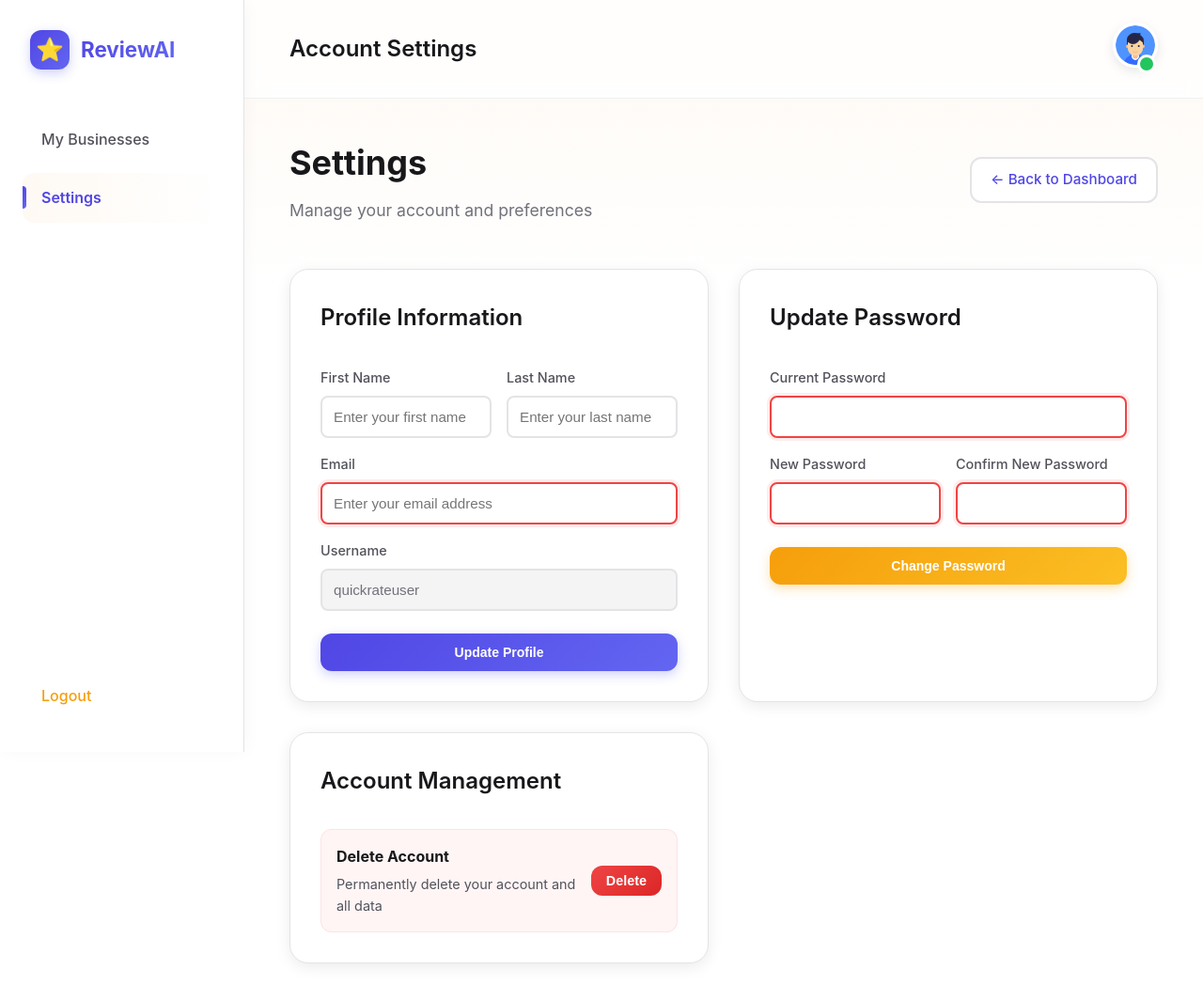
After one commit to zohirhamid/reviewbud, a Django app: page /settings/ in a window 1280 px wide. The commit adds this page. Shown: the whole page at 94% size. Run offline with Django 5.2, Linux system fonts and the light colour scheme; a user stored in the database is signed in.

Commit message:
feat: Add user settings page and refactor sidebar
- Complete settings page with profile/password/account management

- implement a reusable sidebar

- Added Form validation for signup form

First major feature complete

```diff
--- a/businesses/forms.py
+++ b/businesses/forms.py
@@ -1,14 +1,19 @@
 from django import forms
 from django.contrib.auth import authenticate
 from .models import User, Business, CustomerReview
+from django.contrib.auth.forms import PasswordChangeForm
+from django.contrib.auth.models import User
+from django.contrib.auth import get_user_model
 
+User = get_user_model()
 
+# Your existing form (keep exactly as is):
 class SignupForm(forms.ModelForm):
     password = forms.CharField(widget=forms.PasswordInput)
     password_confirm = forms.CharField(widget=forms.PasswordInput, label="Confirm Password")
 
     class Meta:
-        model = User
+        model = User  # ← This now references your custom User
         fields = ['username', 'email', 'password']
 
     # checks if 2 password fields match
@@ -21,7 +26,6 @@ class SignupForm(forms.ModelForm):
             raise forms.ValidationError("Passwords don't match")
 
         return cleaned_data
-
 class LoginForm(forms.Form):
     username = forms.CharField(max_length=150)
     password = forms.CharField(widget=forms.PasswordInput)
@@ -63,3 +67,23 @@ class CustomerReviewForm(forms.ModelForm):
             'feedback': forms.Textarea(attrs={'rows': 4, 'placeholder': 'Tell us about your experience...'}),
             'customer_name': forms.TextInput(attrs={'placeholder': 'Your name (optional)'})
         }
+
+class ProfileForm(forms.ModelForm):
+    class Meta:
+        model = User
+        fields = ['first_name', 'last_name', 'email']
+        widgets = {
+            'first_name': forms.TextInput(attrs={
+                'placeholder': 'Enter your first name'
+            }),
+            'last_name': forms.TextInput(attrs={
+                'placeholder': 'Enter your last name'
+            }),
+            'email': forms.EmailInput(attrs={
+                'placeholder': 'Enter your email address'
+            }),
+        }
+
+    def __init__(self, *args, **kwargs):
+        super().__init__(*args, **kwargs)
+        self.fields['email'].required = True
--- a/businesses/urls.py
+++ b/businesses/urls.py
@@ -1,3 +1,4 @@
+# businesses/urls.py
 from django.urls import path
 from . import views
 
@@ -16,7 +17,10 @@ urlpatterns = [
     path('login/', views.login_view, name='login'),
     path('logout/', views.logout_view, name='logout'),
 
-    # qr code
+    # QR code
     path('qr_code/<uuid:token>/', views.qr_code, name='qr_code'),
     path('create-qrcode/<str:token>/', views.create_qr_code_page, name='create_qr_code'),
+
+    # settings
+    path('settings/', views.settings_view, name='settings'),
 ]
--- a/businesses/views.py
+++ b/businesses/views.py
@@ -3,12 +3,18 @@ from django.shortcuts import get_object_or_404, redirect, render
 from businesses.forms import SignupForm
 from businesses.models import Business, ReviewLink, CustomerReview
 from django.contrib.auth import authenticate, login, logout
-from .forms import LoginForm, SignupForm, BusinessForm, CustomerReviewForm
+from .forms import LoginForm, SignupForm, BusinessForm, CustomerReviewForm, ProfileForm
 from django.conf import settings
 from django.contrib import messages
 import qrcode
 from io import BytesIO
 from django.contrib.auth.decorators import login_required
+from django.contrib.auth.forms import PasswordChangeForm
+from django.contrib.auth import update_session_auth_hash
+from django.contrib.auth.forms import PasswordChangeForm
+from django.contrib.auth import authenticate, login, logout, update_session_auth_hash
+from django.contrib.auth.models import User
+from .forms import LoginForm, SignupForm, BusinessForm, CustomerReviewForm, ProfileForm
 
 def landing_page(request):
     if request.user.is_authenticated:
@@ -23,7 +29,14 @@ def signup_view(request):
             user = form.save(commit=False)
             user.set_password(form.cleaned_data['password'])
             user.save()
-            login(request, user)
+
+            # Authenticate first to set the backend, then login
+            authenticated_user = authenticate(
+                request,
+                username=user.username,
+                password=form.cleaned_data['password']
+            )
+            login(request, authenticated_user)
             return redirect('businesses:dashboard')
     else:
         form = SignupForm()
@@ -172,3 +185,53 @@ def qr_code(request, token):
     buffer.seek(0)
 
     return HttpResponse(buffer.getvalue(), content_type="image/png")
+
+# Settings page
+@login_required
+def settings_view(request):
+    profile_form = ProfileForm(instance=request.user)
+    password_form = PasswordChangeForm(request.user)
+
+    # Check if user has a password (for Google OAuth users)
+    has_password = request.user.has_usable_password()
+
+    if request.method == 'POST':
+        action = request.GET.get('action')
+
+        if action == 'profile':
+            profile_form = ProfileForm(request.POST, instance=request.user)
+            if profile_form.is_valid():
+                profile_form.save()
+                messages.success(request, 'Profile updated successfully!')
+                return redirect('businesses:settings')
+            else:
+                messages.error(request, 'Please correct the errors below.')
+
+        elif action == 'password':
+            if not has_password:
+                messages.error(request, 'Cannot change password for Google account. Please use Google to manage your password.')
+            else:
+                password_form = PasswordChangeForm(request.user, request.POST)
+                if password_form.is_valid():
+                    user = password_form.save()
+                    update_session_auth_hash(request, user)
+                    messages.success(request, 'Password changed successfully!')
+                    return redirect('businesses:settings')
+                else:
+                    messages.error(request, 'Please correct the password errors below.')
+
+        elif action == 'delete':
+            if request.POST.get('confirm') == 'DELETE':
+                request.user.delete()
+                messages.success(request, 'Account deleted successfully!')
+                return redirect('businesses:landing_page')
+            else:
+                messages.error(request, 'Account deletion cancelled.')
+
+    context = {
+        'user': request.user,
+        'profile_form': profile_form,
+        'password_form': password_form,
+        'has_password': has_password,  # Pass this to template
+    }
+    return render(request, 'businesses/settings.html', context)
--- a/static/css/dashboard.css
+++ b/static/css/dashboard.css
@@ -35,6 +35,7 @@ body {
   line-height: 1.6;
 }
 
+
 /* Layout */
 .dashboard-container {
   display: flex;
@@ -54,6 +55,14 @@ body {
   z-index: 20;
   box-shadow: 2px 0 16px rgba(0, 0, 0, 0.03);
 }
+
+.sidebar-nav {
+  flex: 1;
+  display: flex;
+  flex-direction: column;
+  gap: 0.5rem;
+}
+
 
 .logo {
   display: flex;
@@ -81,13 +90,6 @@ body {
   background: var(--gradient-primary);
   -webkit-background-clip: text;
   -webkit-text-fill-color: transparent;
-}
-
-.sidebar-nav {
-  flex: 1;
-  display: flex;
-  flex-direction: column;
-  gap: 0.5rem;
 }
 
 .nav-link {
@@ -133,11 +135,7 @@ body {
   height: 24px;
 }
 
-.sidebar-bottom {
-  margin-top: auto;
-  padding-top: 2rem;
-  border-top: 1px solid var(--border);
-}
+
 
 .logout-link {
   color: var(--secondary);
--- /dev/null
+++ b/static/css/settings.css
@@ -0,0 +1,173 @@
+.settings-grid {
+  display: grid;
+  grid-template-columns: repeat(auto-fit, minmax(400px, 1fr));
+  gap: 2rem;
+  animation: fadeIn 0.6s ease;
+}
+
+.form-grid {
+  display: grid;
+  grid-template-columns: 1fr 1fr;
+  gap: 1rem;
+  margin-bottom: 1.5rem;
+}
+
+.form-group.full-width {
+  grid-column: 1 / -1;
+}
+
+.form-group label {
+  display: block;
+  font-weight: 500;
+  color: var(--text-gray);
+  margin-bottom: 0.5rem;
+  font-size: 0.9rem;
+}
+
+.form-group input {
+  width: 100%;
+  padding: 0.75rem;
+  border: 2px solid var(--border);
+  border-radius: 8px;
+  font-size: 0.95rem;
+  color: var(--text-dark);
+  background: var(--surface);
+  transition: border-color 0.3s ease;
+}
+
+.form-group input:focus {
+  outline: none;
+  border-color: var(--primary);
+}
+
+.disabled-input {
+  background: var(--bg-light) !important;
+  color: var(--text-light) !important;
+}
+
+.message {
+  padding: 1rem 1.5rem;
+  border-radius: 12px;
+  margin-bottom: 2rem;
+  font-weight: 500;
+}
+
+.message-success {
+  background: rgba(34, 197, 94, 0.1);
+  color: var(--success);
+  border: 1px solid rgba(34, 197, 94, 0.2);
+}
+
+.message-error {
+  background: rgba(239, 68, 68, 0.1);
+  color: #ef4444;
+  border: 1px solid rgba(239, 68, 68, 0.2);
+}
+
+.account-actions {
+  display: flex;
+  flex-direction: column;
+  gap: 1rem;
+}
+
+.action-item {
+  display: flex;
+  justify-content: space-between;
+  align-items: center;
+  padding: 1rem;
+  background: var(--bg-light);
+  border-radius: 12px;
+}
+
+.action-item.danger {
+  background: rgba(239, 68, 68, 0.05);
+  border: 1px solid rgba(239, 68, 68, 0.1);
+}
+
+.action-info h4 {
+  margin: 0 0 0.25rem 0;
+  color: var(--text-dark);
+  font-size: 1rem;
+}
+
+.action-info p {
+  margin: 0;
+  color: var(--text-gray);
+  font-size: 0.9rem;
+}
+
+.btn-danger {
+  background: linear-gradient(135deg, #ef4444 0%, #dc2626 100%);
+  color: #fff;
+  padding: 0.5rem 1rem;
+  font-size: 0.9rem;
+}
+
+.btn-danger:hover {
+  transform: translateY(-1px);
+  box-shadow: 0 4px 12px rgba(239, 68, 68, 0.3);
+}
+
+/* Form Error Styling */
+.form-errors {
+  margin-top: 0.5rem;
+}
+
+.form-errors .error {
+  display: block;
+  color: #ef4444;
+  font-size: 0.875rem;
+  margin-bottom: 0.25rem;
+}
+
+/* Disabled Card for Google OAuth Users */
+.disabled-card {
+  opacity: 0.7;
+  pointer-events: none;
+}
+
+.disabled-card .card-header .card-subtitle {
+  color: #6b7280;
+  font-size: 0.875rem;
+  margin-top: 0.25rem;
+}
+
+.disabled-content {
+  padding: 1.5rem;
+  text-align: center;
+  background: #f9fafb;
+  border-radius: 8px;
+  border: 1px dashed #d1d5db;
+}
+
+.disabled-content p {
+  color: #6b7280;
+  margin-bottom: 1rem;
+  line-height: 1.5;
+}
+
+/* Input Error State */
+.form-group input.error,
+.form-group input:invalid {
+  border-color: #ef4444;
+  box-shadow: 0 0 0 3px rgba(239, 68, 68, 0.1);
+}
+
+.disabled-card .disabled-content a {
+  pointer-events: auto;
+}
+@media (max-width: 768px) {
+  .settings-grid {
+    grid-template-columns: 1fr;
+  }
+
+  .form-grid {
+    grid-template-columns: 1fr;
+  }
+
+  .action-item {
+    flex-direction: column;
+    gap: 1rem;
+    text-align: center;
+  }
+}
--- a/templates/businesses/settings.html
+++ b/templates/businesses/settings.html
@@ -0,0 +1,209 @@
+{% load static %}
+<!DOCTYPE html>
+<html lang="en">
+<head>
+  <meta charset="utf-8">
+  <meta name="viewport" content="width=device-width,initial-scale=1">
+  <title>ReviewAI – Settings</title>
+  <link rel="stylesheet" href="{% static 'css/dashboard.css' %}">
+  <link rel="stylesheet" href="{% static 'css/settings.css' %}">
+</head>
+<body>
+  <div class="dashboard-container">
+    {% include 'businesses/sidebar.html' %}
+
+    <main class="main-content">
+      <div class="top-navbar">
+        <div class="greeting">Account Settings</div>
+        <div class="profile-picture">
+          <img src="{% static 'images/Profile-sample.png' %}" alt="Profile">
+        </div>
+      </div>
+
+      <div class="page-content">
+        <header class="dashboard-header">
+          <div class="header-left">
+            <h1>Settings</h1>
+            <p class="header-subtitle">Manage your account and preferences</p>
+          </div>
+          <div class="header-actions">
+            <a href="{% url 'businesses:dashboard' %}" class="btn btn-outline">
+              ← Back to Dashboard
+            </a>
+          </div>
+        </header>
+
+        {% if messages %}
+          {% for message in messages %}
+            <div class="message message-{{ message.tags }}">{{ message }}</div>
+          {% endfor %}
+        {% endif %}
+
+        <section class="settings-grid">
+          <!-- Profile Settings -->
+          <div class="business-card">
+            <div class="card-header">
+              <div class="business-info">
+                <h3>Profile Information</h3>
+              </div>
+            </div>
+            <form method="post" action="?action=profile">
+              {% csrf_token %}
+              <div class="form-grid">
+                <div class="form-group">
+                  <label>First Name</label>
+                  {{ profile_form.first_name }}
+                  {% if profile_form.first_name.errors %}
+                    <div class="form-errors">
+                      {% for error in profile_form.first_name.errors %}
+                        <span class="error">{{ error }}</span>
+                      {% endfor %}
+                    </div>
+                  {% endif %}
+                </div>
+                <div class="form-group">
+                  <label>Last Name</label>
+                  {{ profile_form.last_name }}
+                  {% if profile_form.last_name.errors %}
+                    <div class="form-errors">
+                      {% for error in profile_form.last_name.errors %}
+                        <span class="error">{{ error }}</span>
+                      {% endfor %}
+                    </div>
+                  {% endif %}
+                </div>
+                <div class="form-group full-width">
+                  <label>Email</label>
+                  {{ profile_form.email }}
+                  {% if profile_form.email.errors %}
+                    <div class="form-errors">
+                      {% for error in profile_form.email.errors %}
+                        <span class="error">{{ error }}</span>
+                      {% endfor %}
+                    </div>
+                  {% endif %}
+                </div>
+                <div class="form-group full-width">
+                  <label>Username</label>
+                  <input type="text" value="{{ user.username }}" disabled class="disabled-input">
+                </div>
+              </div>
+              <div class="business-actions">
+                <button type="submit" class="btn btn-primary">Update Profile</button>
+              </div>
+            </form>
+          </div>
+
+          <!-- Password Settings -->
+          <div class="business-card {% if not has_password %}disabled-card{% endif %}">
+            <div class="card-header">
+              <div class="business-info">
+                <h3>Update Password</h3>
+                {% if not has_password %}
+                  <p class="card-subtitle">Google account - password managed by Google</p>
+                {% endif %}
+              </div>
+            </div>
+            {% if has_password %}
+              <form method="post" action="?action=password">
+                {% csrf_token %}
+                <div class="form-grid">
+                  <div class="form-group full-width">
+                    <label>Current Password</label>
+                    {{ password_form.old_password }}
+                    {% if password_form.old_password.errors %}
+                      <div class="form-errors">
+                        {% for error in password_form.old_password.errors %}
+                          <span class="error">{{ error }}</span>
+                        {% endfor %}
+                      </div>
+                    {% endif %}
+                  </div>
+                  <div class="form-group">
+                    <label>New Password</label>
+                    {{ password_form.new_password1 }}
+                    {% if password_form.new_password1.errors %}
+                      <div class="form-errors">
+                        {% for error in password_form.new_password1.errors %}
+                          <span class="error">{{ error }}</span>
+                        {% endfor %}
+                      </div>
+                    {% endif %}
+                  </div>
+                  <div class="form-group">
+                    <label>Confirm New Password</label>
+                    {{ password_form.new_password2 }}
+                    {% if password_form.new_password2.errors %}
+                      <div class="form-errors">
+                        {% for error in password_form.new_password2.errors %}
+                          <span class="error">{{ error }}</span>
+                        {% endfor %}
+                      </div>
+                    {% endif %}
+                  </div>
+                </div>
+                <div class="business-actions">
+                  <button type="submit" class="btn btn-secondary">Change Password</button>
+                </div>
+              </form>
+            {% else %}
+              <div class="disabled-content">
+                <p>Your account is linked with Google. To change your password, please visit your Google Account settings.</p>
+                <a href="https://myaccount.google.com/security" target="_blank" class="btn btn-outline">
+                  Manage Google Account
+                </a>
+              </div>
+            {% endif %}
+          </div>
+
+          <!-- Account Actions -->
+          <div class="business-card">
+            <div class="card-header">
+              <div class="business-info">
+                <h3>Account Management</h3>
+              </div>
+            </div>
+            <div class="account-actions">
+              <div class="action-item danger">
+                <div class="action-info">
+                  <h4>Delete Account</h4>
+                  <p>Permanently delete your account and all data</p>
+                </div>
+                <button class="btn btn-danger" onclick="confirmDelete()">Delete</button>
+              </div>
+            </div>
+          </div>
+        </section>
+      </div>
+    </main>
+  </div>
+
+  <script>
+    function confirmDelete() {
+      if (confirm('Are you sure you want to delete your account? This action cannot be undone.')) {
+        if (prompt('Type "DELETE" to confirm:') === 'DELETE') {
+          const form = document.createElement('form');
+          form.method = 'POST';
+          form.action = '?action=delete';
+
+          const csrfToken = document.querySelector('[name=csrfmiddlewaretoken]').value;
+          const csrfInput = document.createElement('input');
+          csrfInput.type = 'hidden';
+          csrfInput.name = 'csrfmiddlewaretoken';
+          csrfInput.value = csrfToken;
+
+          const confirmInput = document.createElement('input');
+          confirmInput.type = 'hidden';
+          confirmInput.name = 'confirm';
+          confirmInput.value = 'DELETE';
+
+          form.appendChild(csrfInput);
+          form.appendChild(confirmInput);
+          document.body.appendChild(form);
+          form.submit();
+        }
+      }
+    }
+  </script>
+</body>
+</html>
--- /dev/null
+++ b/templates/businesses/sidebar.html
@@ -0,0 +1,15 @@
+<aside class="sidebar">
+    <div class="logo">
+        <div class="logo-icon">⭐</div>
+        <span>ReviewAI</span>
+    </div>
+    <nav class="sidebar-nav">
+        <a href="{% url 'businesses:dashboard' %}" class="nav-link {% if request.resolver_match.url_name == 'dashboard' %}active{% endif %}">
+          My Businesses
+        </a>
+        <a href="{% url 'businesses:settings' %}" class="nav-link {% if request.resolver_match.url_name == 'settings' %}active{% endif %}">Settings</a>
+    </nav>
+    <div class="sidebar-bottom">
+        <a href="{% url 'businesses:logout' %}" class="nav-link logout-link">Logout</a>
+    </div>
+</aside>
```
Also changed, not shown: templates/businesses/dashboard.html (+2 -16 lines), templates/landing_page.html (+6 -5 lines).
